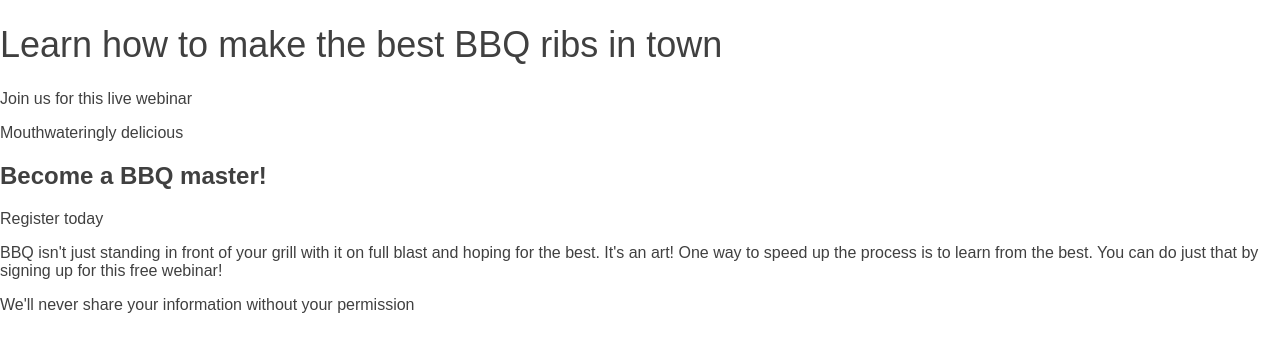
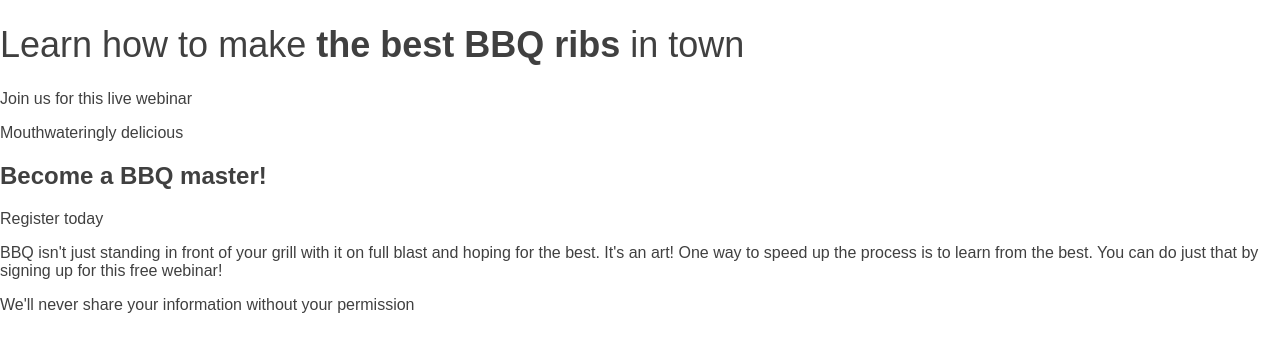
Before and after one commit to m-moharrami/BBQ-splash-page, a plain HTML site: page index.html in a window 1280 px wide. Drawn offline with Linux system fonts and the light colour scheme.

Commit message:
make a line bold in header

```diff
--- a/index.html
+++ b/index.html
@@ -8,7 +8,7 @@
 
     <body>
         <div class="intro">
-            <h1>Learn how to make the best BBQ ribs in town</h1>
+            <h1>Learn how to make <strong>the best BBQ ribs</strong> in town</h1>
             <p>Join us for this live webinar</p>
             <p class="top-text">Mouthwateringly delicious</p>
         </div>
--- a/style.css
+++ b/style.css
@@ -11,3 +11,5 @@ h1 {
     font-size: 2.25rem;
     font-weight: 300;
 }
+
+strong { font-weight: 900; }
```
